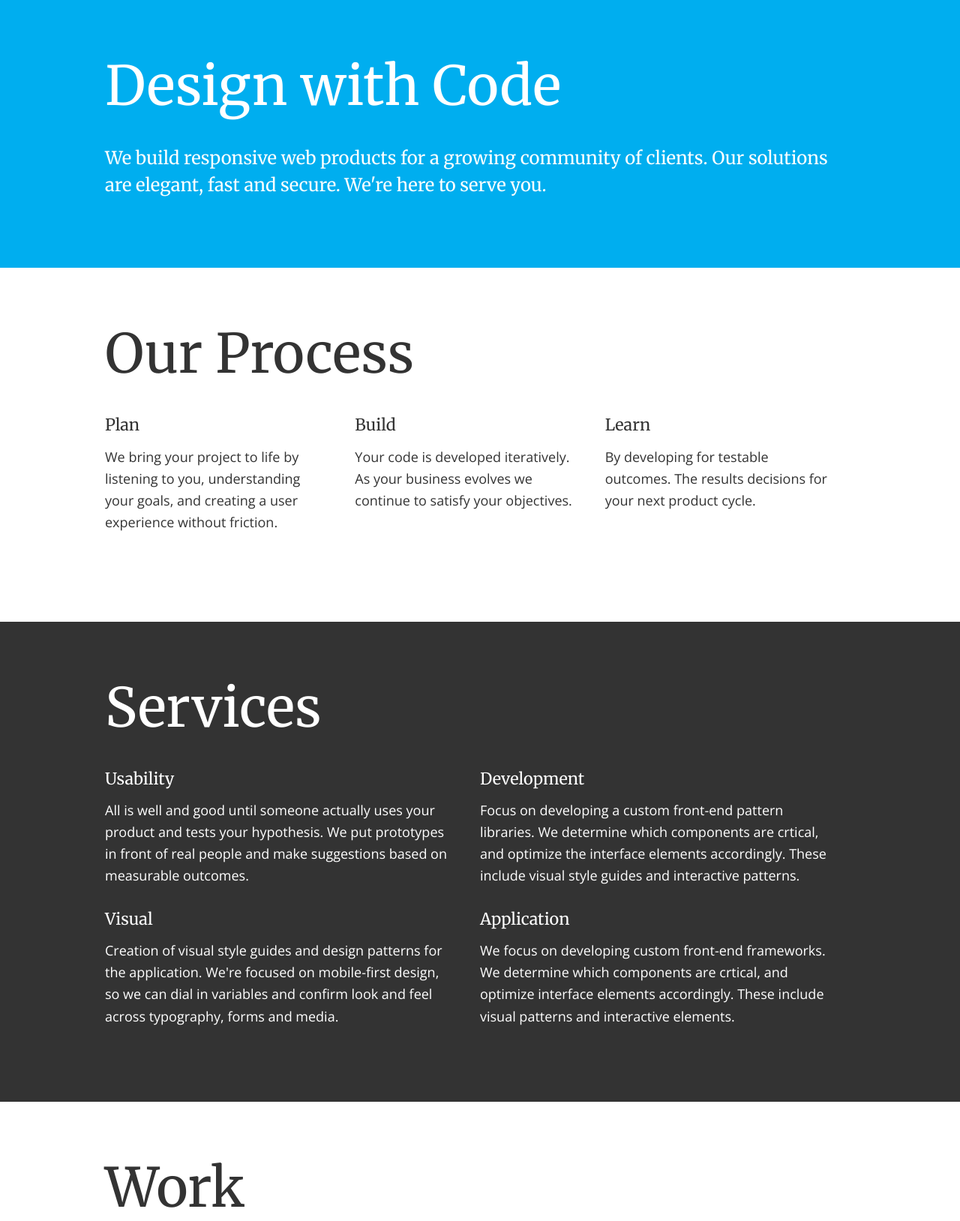
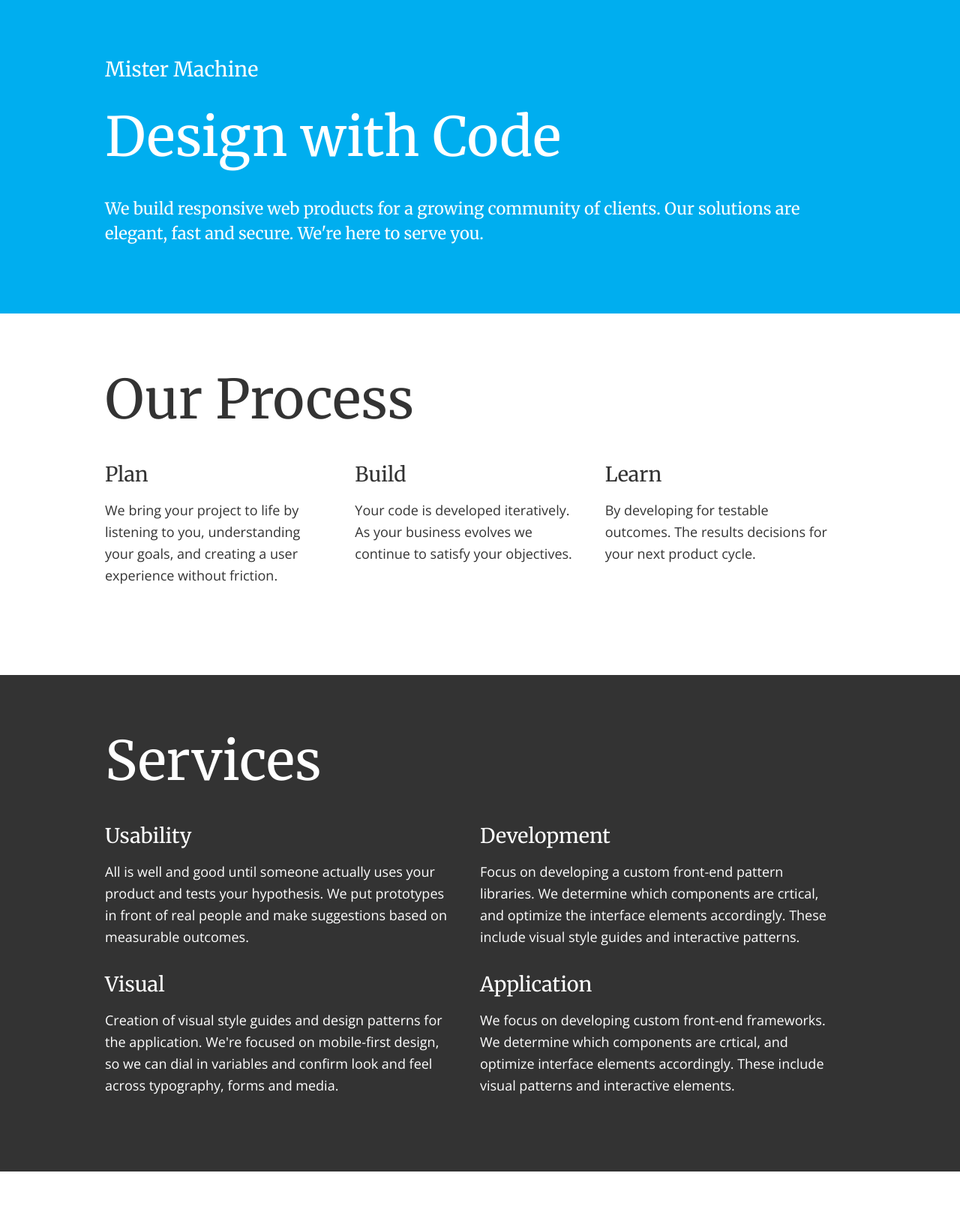
Before and after one commit to MisterMachine/mistermachine, a PHP site: page / in a window 1280 px wide. Shown: the top 1628 px of the page at 75% size. Run offline with PHP 8.4, Linux system fonts and the light colour scheme; grey boxes labelled with a size stand in for pictures from a placeholder-image service; some libraries are stand-ins or nearby versions; some web fonts are replaced.

Commit message:
Homepage updates

```diff
--- a/assets/_mistermachine_compass/scss/globals/_typography.scss
+++ b/assets/_mistermachine_compass/scss/globals/_typography.scss
@@ -17,15 +17,15 @@ h1,h2,h3,h4,h5,h6,
 
 h1,
 .alpha {
-  font-size: 26px;
-  font-size: 1.7rem;
+  font-size: 28px;
+  font-size: 2rem;
   margin-bottom: 1em;
   line-height: 1.2em;
   }
 
 h2,
 .beta {
-  font-size: 20px;
+  font-size: 22px;
   font-size: 1.333rem;
   margin-bottom: 0.5em;
   }
--- a/assets/_mistermachine_compass/scss/layout/_breakpoints.scss
+++ b/assets/_mistermachine_compass/scss/layout/_breakpoints.scss
@@ -3,7 +3,7 @@
 @media only screen and (max-width: 480px) {
 
   html {
-    font-size: 16px;
+
   }
 
   header {
@@ -142,15 +142,15 @@
 
 h2,
 .beta {
-  font-size: 18px;
-  font-size: 1.2rem; /* 24 / 16 = 1.5 */
+  font-size: 26px;
+  font-size: 1.5rem; /* 24 / 16 = 1.5 */
   margin-bottom: 0.5em;
   }
 
 h3,
 .gamma {
   font-size: 22px;
-  font-size: 1.325rem; /* 22 / 16 = 1 */
+  font-size: 1.222rem; /* 22 / 16 = 1 */
   margin-bottom: 0.825em;
   }
 
--- a/assets/_mistermachine_compass/scss/layout/_layout.scss
+++ b/assets/_mistermachine_compass/scss/layout/_layout.scss
@@ -40,6 +40,10 @@ figure img {
 
 }
 
+.logo {
+  margin-bottom: 1em;
+}
+
 .hero {
   max-height: 700px;
   overflow: hidden;
--- a/assets/stylesheets/application.css
+++ b/assets/stylesheets/application.css
@@ -113,8 +113,8 @@ h1, h2, h3, h4, h5, h6,
 /* line 19, ../_mistermachine_compass/scss/globals/_typography.scss */
 h1,
 .alpha {
-  font-size: 26px;
-  font-size: 1.7rem;
+  font-size: 28px;
+  font-size: 2rem;
   margin-bottom: 1em;
   line-height: 1.2em;
 }
@@ -122,7 +122,7 @@ h1,
 /* line 27, ../_mistermachine_compass/scss/globals/_typography.scss */
 h2,
 .beta {
-  font-size: 20px;
+  font-size: 22px;
   font-size: 1.333rem;
   margin-bottom: 0.5em;
 }
@@ -478,6 +478,11 @@ figure img {
 }
 
 /* line 43, ../_mistermachine_compass/scss/layout/_layout.scss */
+.logo {
+  margin-bottom: 1em;
+}
+
+/* line 47, ../_mistermachine_compass/scss/layout/_layout.scss */
 .hero {
   max-height: 700px;
   overflow: hidden;
@@ -486,17 +491,17 @@ figure img {
   text-align: center;
 }
 
-/* line 51, ../_mistermachine_compass/scss/layout/_layout.scss */
+/* line 55, ../_mistermachine_compass/scss/layout/_layout.scss */
 .inner-fig {
   margin: 1em 0;
 }
 
-/* line 55, ../_mistermachine_compass/scss/layout/_layout.scss */
+/* line 59, ../_mistermachine_compass/scss/layout/_layout.scss */
 .inner-words {
   margin: 1em;
 }
 
-/* line 59, ../_mistermachine_compass/scss/layout/_layout.scss */
+/* line 63, ../_mistermachine_compass/scss/layout/_layout.scss */
 nav.silo {
   padding-top: 20px;
   padding-bottom: 60px;
@@ -504,13 +509,13 @@ nav.silo {
   text-align: center;
 }
 
-/* line 66, ../_mistermachine_compass/scss/layout/_layout.scss */
+/* line 70, ../_mistermachine_compass/scss/layout/_layout.scss */
 nav.silo img {
   max-width: 100%;
   padding: 0 20px;
 }
 
-/* line 71, ../_mistermachine_compass/scss/layout/_layout.scss */
+/* line 75, ../_mistermachine_compass/scss/layout/_layout.scss */
 nav.silo:last-child {
   border-right: 0;
 }
@@ -636,11 +641,6 @@ nav.silo p {
 /* Breakpoints */
 /* Breakpoints */
 @media only screen and (max-width: 480px) {
-  /* line 5, ../_mistermachine_compass/scss/layout/_breakpoints.scss */
-  html {
-    font-size: 16px;
-  }
-
   /* line 9, ../_mistermachine_compass/scss/layout/_breakpoints.scss */
   header {
     text-align: center;
@@ -772,8 +772,8 @@ nav.silo p {
   /* line 144, ../_mistermachine_compass/scss/layout/_breakpoints.scss */
   h2,
   .beta {
-    font-size: 18px;
-    font-size: 1.2rem;
+    font-size: 26px;
+    font-size: 1.5rem;
     /* 24 / 16 = 1.5 */
     margin-bottom: 0.5em;
   }
@@ -782,7 +782,7 @@ nav.silo p {
   h3,
   .gamma {
     font-size: 22px;
-    font-size: 1.325rem;
+    font-size: 1.222rem;
     /* 22 / 16 = 1 */
     margin-bottom: 0.825em;
   }
--- a/index.html
+++ b/index.html
@@ -21,8 +21,9 @@
   <section class="panel cyan">
     <div class="container">
       <header>
+        <h2 class="logo">Mister Machine</h2>
         <h1>Design with Code</h1>
-        <h2 class="gamma">We build responsive web products for a growing community of clients. Our solutions are elegant, fast and secure. We're here to serve you.</h2>
+        <h3>We build responsive web products for a growing community of clients. Our solutions are elegant, fast and secure. We're here to serve you.</h3>
       </header>
     </div>
   </section>
@@ -350,7 +351,9 @@
   </section>
 
   <footer class="panel magenta">
-    <p>Copyright &copy; 2013 Mister Machine, LLC. All rights reserved.
+    <div class="container">
+    <p>Copyright &copy; 2013 Mister Machine, LLC. All rights reserved.</p>
+    </div>
   </footer>
 
   <script type="text/javascript">
```
